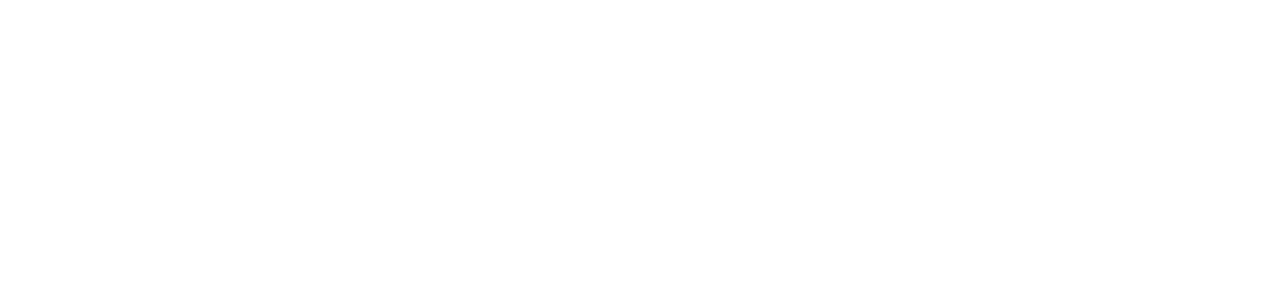
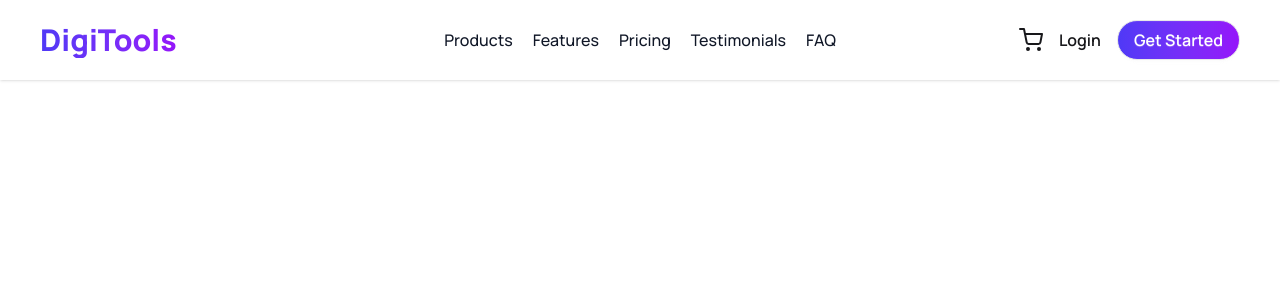
Before and after one commit to mahdihasanprogrammer/Assignment-6-DigiTools-Platform, a React (Vite) app: page / in a window 1280 px wide. Shown: the top 300 px of the page. Built offline with nearby package versions, Linux system fonts and the light colour scheme.

Commit message:
add navbar with dynamic data

```diff
--- a/index.html
+++ b/index.html
@@ -4,10 +4,10 @@
     <meta charset="UTF-8" />
     <link rel="icon" type="image/svg+xml" href="/favicon.svg" />
     <meta name="viewport" content="width=device-width, initial-scale=1.0" />
-    <title>assignment-6-digitools-platform</title>
+    <title>assignment-6-digiTools-platform</title>
   </head>
   <body>
-    <div id="root"></div>
+    <div class="container mx-auto" id="root"></div>
     <script type="module" src="/src/main.jsx"></script>
   </body>
 </html>
--- a/package.json
+++ b/package.json
@@ -13,6 +13,7 @@
     "@tailwindcss/vite": "^4.2.2",
     "react": "^19.2.4",
     "react-dom": "^19.2.4",
+    "react-icons": "^5.6.0",
     "tailwindcss": "^4.2.2"
   },
   "devDependencies": {
--- /dev/null
+++ b/public/NavData.json
@@ -0,0 +1,27 @@
+[
+  {
+    "id": 1,
+    "name": "Products",
+    "path": "/products"
+  },
+  {
+    "id": 2,
+    "name": "Features",
+    "path": "/features"
+  },
+  {
+    "id": 3,
+    "name": "Pricing",
+    "path": "/pricing"
+  },
+  {
+    "id": 4,
+    "name": "Testimonials",
+    "path": "/testimonials"
+  },
+  {
+    "id": 5,
+    "name": "FAQ",
+    "path": "/faq"
+  }
+]
--- a/src/App.jsx
+++ b/src/App.jsx
@@ -1,5 +1,6 @@
 
 import './App.css'
+import Navbar from './components/Navbar/Navbar'
 
 function App() {
 
@@ -8,7 +9,7 @@
     <>
     {/* header  */}
       <header>
-
+        <Navbar />
       </header>
 
 
--- /dev/null
+++ b/src/components/Hero/Hero.jsx
@@ -0,0 +1,11 @@
+import React from 'react';
+
+const Hero = () => {
+    return (
+        <div>
+
+        </div>
+    );
+};
+
+export default Hero;
--- /dev/null
+++ b/src/components/Navbar/Navbar.jsx
@@ -0,0 +1,60 @@
+import React, { use } from 'react';
+const navPromise = fetch('NavData.json').then(res => res.json());
+import { RiMenu2Line} from "react-icons/ri";
+import { FiShoppingCart } from "react-icons/fi";
+
+
+const Navbar = () => {
+
+const navData = use(navPromise);
+const links = navData.map(navItem => {
+    return <li key={navItem.id}
+    className='hover:bg-linear-to-r from-[#4F39F6]  to-[#9514FA] hover:py-2 hover:px-3 hover:text-base-100 hover:rounded-md duration-500 transition-all'>
+    <a href={navItem.path}>{navItem.name}</a>
+
+    </li>
+})
+
+
+return (
+<nav className="p-5 md:px-10 navbar bg-base-100 shadow-sm">
+
+  <div className="navbar-start">
+    <div className="dropdown">
+      <div tabIndex={0} role="button" className="btn btn-ghost lg:hidden">
+
+        <RiMenu2Line className='size-6' />
+
+      </div>
+      <ul
+        tabIndex="-1"
+        className="menu menu-sm dropdown-content bg-base-100 space-y-2 rounded-box z-1 mt-3  p-5 shadow font-medium">
+            {links}
+      </ul>
+    </div>
+    <h1 className=' font-black text-3xl text-transparent bg-clip-text bg-linear-to-r from-[#4F39F6]  to-[#9514FA]'>DigiTools</h1>
+  </div>
+
+  <div className="navbar-center hidden lg:flex">
+    <ul className="flex items-center gap-5 font-medium text-[#101727]">
+    {links}
+    </ul>
+  </div>
+
+
+  <div className="navbar-end flex items-center gap-4">
+
+    <FiShoppingCart className='size-6' />
+
+    <button className='font-semibold'>Login</button>
+    <button
+     className='btn bg-linear-to-r from-[#4F39F6] to-[#9514FA] text-base-100 font-semibold text-base rounded-full'>
+        Get Started</button>
+
+  </div>
+
+</nav>
+    );
+};
+
+export default Navbar;
--- a/src/index.css
+++ b/src/index.css
@@ -1,2 +1,10 @@
+
+@import url('https://fonts.googleapis.com/css2?family=Manrope:wght@200..800&display=swap');
+
+
 @import "tailwindcss";
 @plugin "daisyui";
+
+body{
+      font-family: "Manrope", sans-serif;
+}
```
Also changed, not shown: 1 other file (tests, documents, lock files or other folders).
